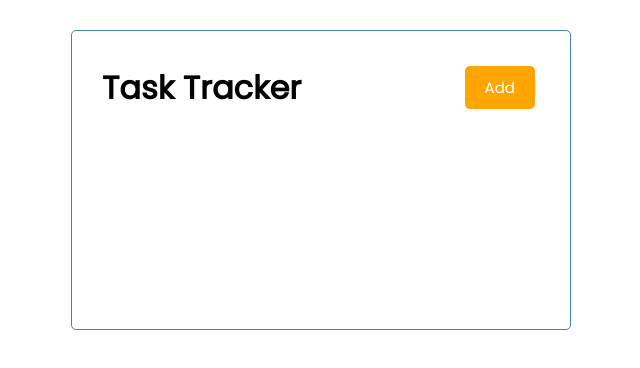
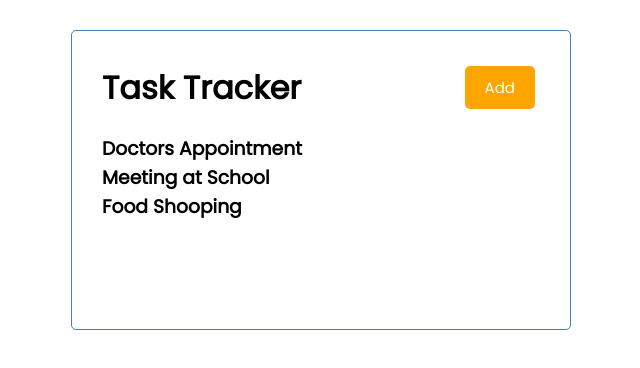
Before and after one commit to trudek/reactCourse, a React (Create React App) app in the folder my-react-app/: page / in a window 1280 px wide. Shown: the top 368 px of the page, without its empty margins (319-959 px from the left). Built offline with nearby package versions, Linux system fonts and the light colour scheme; the HTML template or start-up script is replaced by a standard one.

Commit message:
update #45435

```diff
--- a/my-react-app/src/App.js
+++ b/my-react-app/src/App.js
@@ -1,6 +1,28 @@
+import {useState} from 'react'
 import Header from './components/Header'
+import Tasks from './components/Tasks'
 
 function App() {
+  const [tasks, setTasks] = useState([
+    {
+        id: 1,
+        text: 'Doctors Appointment',
+        day: 'Feb 5th at 2:30pm',
+        reminder: true,
+    },
+    {
+        id: 2,
+        text: 'Meeting at School',
+        day: 'Feb 6th at 1:30pm',
+        reminder: true,
+    },
+    {
+        id: 3,
+        text: 'Food Shooping',
+        day: 'Feb 5th at 2:30 pm',
+        reminder: false,
+    }
+  ])
   // const name = 'Damian'
   // const x = true
   return (
@@ -9,6 +31,7 @@
       <h2>hello {1+1}</h2>
       <h2>hello {x ? 'yes' : 'no'}</h2> */}
       <Header />
+      <Tasks tasks ={tasks}/>
     </div>
   );
 }
--- a/my-react-app/src/components/Tasks.js
+++ b/my-react-app/src/components/Tasks.js
@@ -1,29 +1,10 @@
-const tasks = [
-    {
-        id: 1,
-        text: 'Doctors Appointment',
-        day: 'Feb 5th at 2:30pm',
-        reminder: true,
-    },
-    {
-        id: 2,
-        text: 'Meeting at School',
-        day: 'Feb 6th at 1:30pm',
-        reminder: true,
-    },
-    {
-        id: 3,
-        text: 'Food Shooping',
-        day: 'Feb 5th at 2:30 pm',
-        reminder: false,
-    }
-]
-
-const Tasks = () => {
+const Tasks = ({ tasks }) => {
     return (
-        <div>
-
-        </div>
+        <>
+            {tasks.map((task) => (
+            <h3 key={task.id}>{task.text}</h3>
+            ))}
+        </>
     )
 }
 
```
Also changed, not shown: my-react-app/src/components/Task.js (added, +9 -0 lines).
